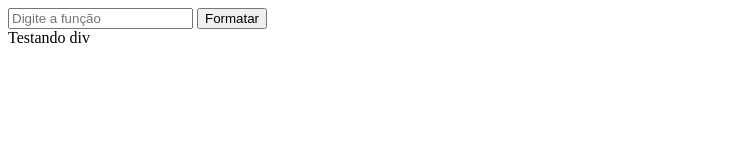
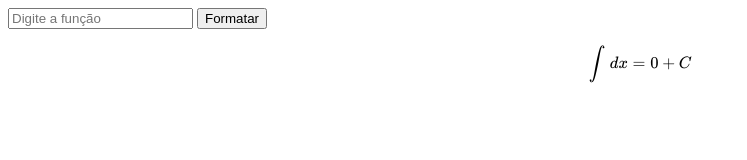
Before and after one commit to hugodevelopment/Site-Integral, a website: page nerdamer/teste_integral.html in a window 1280 px wide. Both pictures are taken after a click on the button "Formatar". Shown: the whole page, without its empty margins (0-747 px from the left). Drawn offline with nearby package versions, Linux system fonts and the light colour scheme.

Commit message:
funcionou

```diff
--- a/nerdamer/teste_integral.html
+++ b/nerdamer/teste_integral.html
@@ -5,6 +5,8 @@
     <meta http-equiv="X-UA-Compatible" content="IE=edge">
     <meta name="viewport" content="width=device-width, initial-scale=1.0">
     <title>Calculadora de Integral</title>
+
+
 
   <script id="MathJax-script" async src="https://cdn.jsdelivr.net/npm/mathjax@3/es5/tex-mml-chtml.js"></script>
 
@@ -25,6 +27,7 @@
          function formatarIntegral() {
             // Recupere a entrada do usuário
             var userInput = document.getElementById('userInput').value;
+            var resultadoDiv = document.getElementById('resultadoDiv');
 
             // Calcule a integral usando uma biblioteca matemática como Math.js
             integral = nerdamer.integrate(userInput, 'x');
@@ -33,14 +36,11 @@
             var latexIntegral = `$$\\int ${userInput} \\, dx = ${integral} + C$$`;
 
             // Insira a expressão LaTeX na div de resultado
-            var resultadoDiv = document.getElementById('resultado');
             resultadoDiv.innerHTML = latexIntegral;
             MathJax.typesetPromise([resultadoDiv])
                 .catch(function (err) {
                     console.log('Erro ao renderizar a fórmula:', err);
-    });
-
-        }
+    });}
     </script>
 
     </body>
```
